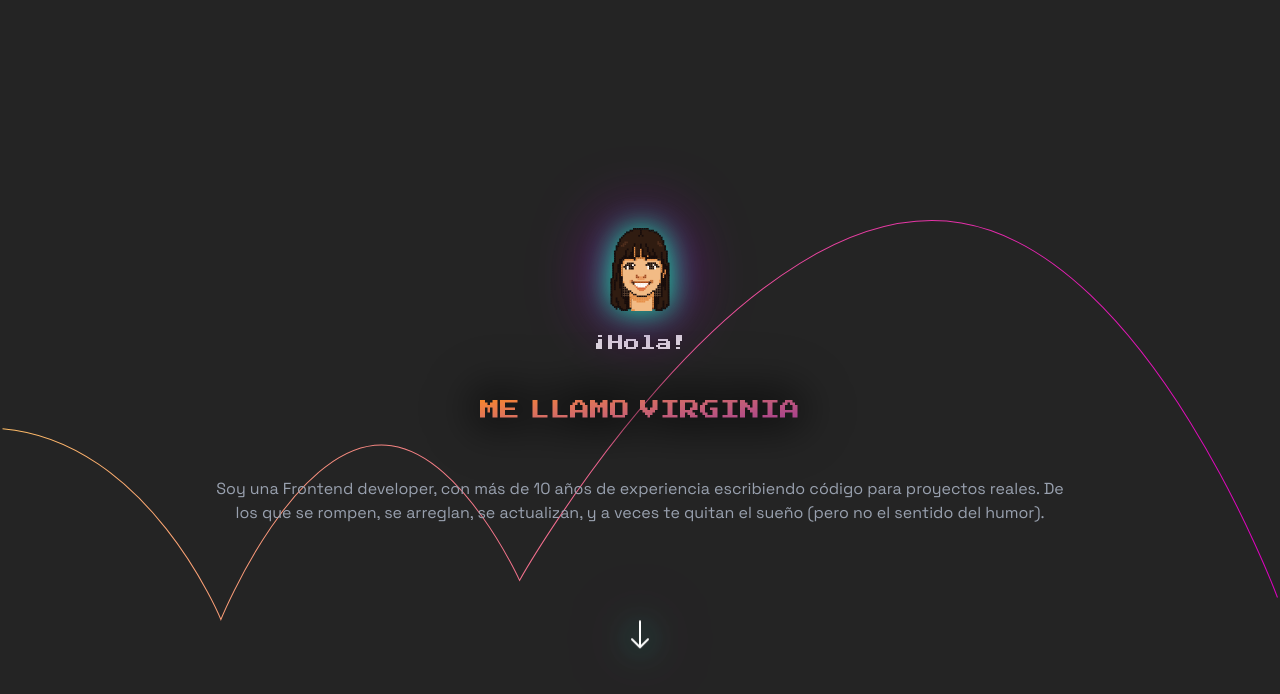
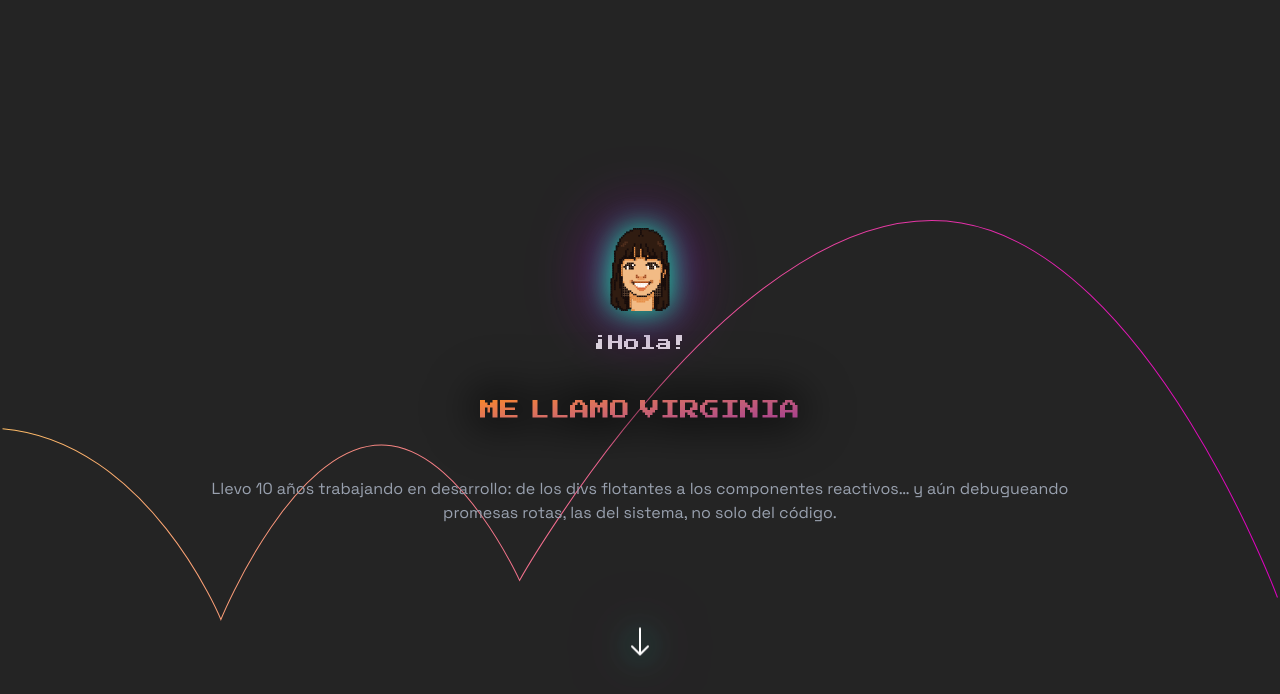
Before and after one commit to virgipavon/virginiasjourney, a Vue app: page / in a window 1280 px wide. Shown: the top 694 px of the page. Built offline with nearby package versions, Linux system fonts and the light colour scheme.

Commit message:
updated cv info and sections

```diff
--- a/src/assets/data/cv.json
+++ b/src/assets/data/cv.json
@@ -4,12 +4,12 @@
       "id": "intro",
       "intro": "¡Hola!",
       "title": "Me llamo Virginia",
-      "content": "Soy una Frontend developer, con más de 10 años de experiencia escribiendo código para proyectos reales. De los que se rompen, se arreglan, se actualizan, y a veces te quitan el sueño (pero no el sentido del humor)."
+      "content": "Llevo 10 años trabajando en desarrollo: de los divs flotantes a los componentes reactivos… y aún debugueando promesas rotas, las del sistema, no solo del código."
     },
     {
       "id": "summary",
-      "title": "Llevo 10 años trabajando en desarrollo: de los divs flotantes a los componentes reactivos… y aún debugueando promesas rotas, las del sistema, no solo del código.",
-      "content": "Mi fuerte es el frontend moderno: Vue, Angular, Tailwind, Vite.\nY también he tenido mis batallas con WordPress, Drupal o Typo3.\nLo importante: sé adaptarme, sé leer código ajeno, y me importa que lo que entrego sea accesible, mantenible y limpio"
+      "title": "Explorando IA y optimizando procesos sin convertir reuniones en monólogos de terror",
+      "content": "Trabajo como desarrolladora front, tengo más de 10 años de experiencia en entornos corporativos, trabajando con Vue.js, Angular y metodologías modernas (BEM, CI/CD, accesibilidad, AWS). Tengo alta capacidad de adaptación y foco en la calidad del código. Actualmente, estoy interesada en seguir creciendo técnicamente en nuevas áreas como integraciones complejas, Python y herramientas de IA aplicadas. Desde que empecé en el desarrollo, siempre he disfrutado crear interfaces que no solo se vean bien, sino que sean funcionales y eficientes. Durante mi trayectoria, he trabajado en sectores como educación, banca, multinacionales o la administración pública, desarrollando productos digitales que facilitan la vida de los usuarios y mejoran la experiencia en la web."
     },
     {
       "id": "experience",
@@ -17,26 +17,30 @@
       "content": [
         {
           "job": {
-            "title": "INECO (2023 – ahora)",
-            "content": "Actualmente trabajo en INECO, desarrollando con Angular y Vue, y jugando con servicios de AWS: Cognito, Amplify, Lambda… También me encargo de automatizaciones con GitLab. Las reuniones son en GMT, pero yo sigo programando en CET con café."
+            "title": "INECO",
+            "date": "Abril 2023 - Actual",
+            "content": "Actualmente trabajo en INECO como desarrolladora frontend. He estado involucrada en varios proyectos, como IGAE, donde trabajé con Angular desarrollando funcionalidades internas, y ahora en la SEDIA, un proyecto en el que utilicé Vue junto con servicios de AWS. En este último integré Cognito, Amplify y funciones Lambda, además de diseñar componentes escalables y seguros. También participé en la configuración de los pipelines de integración y despliegue continuo usando GitLab."
           }
         },
         {
           "job": {
-            "title": "UNIR (2020 – 2023)",
-            "content": "Tres años manteniendo la web institucional de UNIR. WordPress, estructura heredada, plugins que no firmaría nadie. Aun así, metí mejoras donde se podía: accesibilidad, rendimiento, pequeños scripts. Fue duro, pero aprendí una barbaridad."
+            "title": "UNIR",
+            "date": "Septiembre 2020 - Abril 2023",
+            "content": "Estuve trabajando en UNIR, la Universidad Internacional de La Rioja, donde me encargaba del mantenimiento y la evolución de su web institucional, que está basada en WordPress. Allí trabajé con Vanilla JavaScript, Cypress para los tests automatizados, y Sass para los estilos."
           }
         },
         {
           "job": {
-            "title": "ELEGRA / Ferrovial (2019 – 2020)",
-            "content": "Aquí hice una de las cosas que más me enorgullece: la web corporativa de Ferrovial, que ganó premios internacionales. Yo me ocupé de gran parte de la accesibilidad AA (WCAG 2.1), algo que me tomé muy en serio. Usamos Vue, Sass, Pug y… Gulp. Sí, Gulp. Qué tiempos."
+            "title": "ELEGRA / Ferrovial",
+            "date": "Marzo 2019 - Septiembre 2020",
+            "content": "Aquí hice una de las cosas que más me enorgullece: la web corporativa de Ferrovial, que ganó varios premios internacionales. Especialmente enfocada en accesibilidad, donde alcanzamos el nivel AA siguiendo los estándares WCAG 2.1. Utilizamos tecnologías como Vue.js, JavaScript, Gulp, Pug y Sass, y aplicamos metodologías como BEM y diseño responsive para asegurar una experiencia óptima en todos los dispositivos."
           }
         },
         {
           "job": {
-            "title": "También trabajé en ARCMEDIA",
-            "content": "donde empecé en serio con portales grandes, multilingües y bastante más exigentes de lo que esperaba. Ahí aprendí a optimizar, a trabajar en equipo, y a no subestimar el CSS de nadie."
+            "title": "ARCMEDIA",
+            "date": "Marzo 2016 - Junio 2018",
+            "content": "Durante esta etapa trabajé en una gran variedad de proyectos, principalmente para sectores como la banca, la salud y organizaciones benéficas. Trabajamos en desarrollos muy distintos entre sí, que iban desde webs corporativas hasta plataformas complejas con requisitos específicos. Formaba parte de un equipo internacional y el idioma de trabajo era el inglés, lo que me permitió ganar soltura en entornos multiculturales. A nivel técnico, utilicé tecnologías frontend como JavaScript, Sass, Gulp y distintos CMS, con un enfoque constante en la calidad, el rendimiento y la experiencia de usuario."
           }
         }
       ]
@@ -44,17 +48,98 @@
     {
       "id": "studies",
       "title": "Estudié desarrollo de aplicaciones informáticas",
-      "content": "Y luego me especialicé en diseño, desarrollo y comunicación digital. Aprendí tanto de diseño como de código. Y creo que se nota."
+      "subtitle": "Y luego me especialicé en diseño, desarrollo y comunicación digital. Aprendí tanto de diseño como de código. Y creo que se nota.",
+      "content": [
+        {
+          "studies": {
+            "title": "TÉCNICO SUPERIOR EN DESARROLLO DE APLICACIONES INFORMÁTICAS"
+          }
+        },
+        {
+          "studies": {
+            "title": "MÁSTER DISEÑO, DESARROLLO Y COMUNICACIÓN DIGITAL"
+          }
+        }
+      ]
     },
     {
       "id": "languages",
-      "title": "I can speak English. I am agree",
-      "content": "Nivel C1. Me he acostumbrado a leer documentación en inglés, trabajar con gente de otros países y discutir con APIs sin subtítulos."
+      "title": "I can speak English",
+      "content": "Inglés nivel C1 (gracias, Kings College). Lo utilizo de forma habitual en documentación técnica y en reuniones con equipos distribuidos por medio planeta. Estoy acostumbrada a trabajar en entornos donde la colaboración multilingüe y la coordinación entre distintos husos horarios son parte del día a día."
     },
     {
-      "id": "skills",
-      "title": "¿En qué soy buena?",
-      "content": "En escribir código limpio que se pueda mantener.\nEn detectar lo que va a dar problemas antes de que lo dé.\nEn accesibilidad, en pensar en usuarios reales.\nY en no rendirme cuando algo se rompe, aunque el error empiece con “undefined is not a function”."
+      "id": "projects",
+      "title": "Cosas que he hecho y de las que estoy bastante orgullosa",
+      "content": [
+        {
+          "project": {
+            "title": "FERROVIAL.COM",
+            "url": "https://www.ferrovial.com/",
+            "desc": "Mejor web corporativa (Ragan Pr Daily’s, European Excellence, Agripina). Mejor soporte digital en los premios Dircom 2020. Tecnologías: Vue.js, JSON, JavaScript."
+          }
+        },
+        {
+          "project": {
+            "title": "UNIR.NET",
+            "url": "https://www.unir.net/",
+            "desc": "Proyecto institucional de alto tráfico.Tecnologías: Sass, BEM, JSON, JavaScript, Cypress, Wordpress,"
+          }
+        }
+      ]
+    },
+    {
+      "id": "technologies",
+      "title": "Tecnologías que manejo (o he trabajado con ellas)",
+      "content": [
+        {
+          "type": {
+            "title": "Lenguajes:",
+            "desc": "JavaScript (ES6+), HTML5, CSS3, JSON, Pug"
+          }
+        },
+        {
+          "type": {
+            "title": "Frameworks:",
+            "desc": "Vue.js, Angular, Cypress, TailwindCSS, Vite"
+          }
+        },
+        {
+          "type": {
+            "title": "Automatización:",
+            "desc": "Gulp (proyectos legacy), Vite (proyectos actuales)"
+          }
+        },
+        {
+          "type": {
+            "title": "Backend:",
+            "desc": "Python (En progreso)"
+          }
+        },
+        {
+          "type": {
+            "title": "Cloud:",
+            "desc": "AWS (Cognito, Amplify, Lambda, IAM)"
+          }
+        },
+        {
+          "type": {
+            "title": "DevOps:",
+            "desc": "GitLab CI/CD"
+          }
+        },
+        {
+          "type": {
+            "title": "CMS:",
+            "desc": "WordPress, Drupal, Typo3"
+          }
+        },
+        {
+          "type": {
+            "title": "Buenas prácticas:",
+            "desc": "Accesibilidad AA, BEM, Responsive Design, optimización de rendimiento con herramientas como Vite y TailwindCSS."
+          }
+        }
+      ]
     },
     {
       "id": "next",
--- a/src/components/HelloImVirginia.vue
+++ b/src/components/HelloImVirginia.vue
@@ -3,8 +3,9 @@
   import WorkExperience from './WorkExperience.vue'
   import Studies from './Studies.vue'
   import Languages from './Languages.vue'
-  import SoftSkills from './SoftSkills.vue'
+  import KeyProjects from './KeyProjects.vue'
   import NextSteps from './NextSteps.vue'
+  import Technologies from './Technologies.vue'
 
   import FaceIcon from '../icons/face.vue'
   import Line from '../icons/line.vue'
@@ -34,8 +35,9 @@
       ".marker-exp",
       ".marker-stu",
       ".marker-lang",
-      ".marker-skills",
-      ".marker-next"
+      ".marker-projects",
+      ".marker-next",
+      ".marker-tech"
     ];
 
     for (let i = 0; i < markers.length - 1; i++) {
@@ -230,11 +232,13 @@
 
       <WorkExperience/>
 
-      <Studies />
+      <KeyProjects />
 
       <Languages />
 
-      <SoftSkills />
+      <Studies />
+
+      <Technologies />
 
       <NextSteps />
 
--- a/src/components/Intro.vue
+++ b/src/components/Intro.vue
@@ -15,7 +15,7 @@
             class="text-base uppercase filter-black overflow-hidden pb-5 font-bold text-5xl text-transparent text-center bg-clip-text bg-gradient-to-br from-[#8c069e] to-[#fd8904]">
             {{ summary.title }}
           </h3>
-          <p class="filter-black mt-8 text-base text-gray-400 text-center" id="description">
+          <p class="filter-black mt-8 text-base text-gray-400 text-center">
             {{ summary.content }}
           </p>
         </div>
--- /dev/null
+++ b/src/components/KeyProjects.vue
@@ -0,0 +1,31 @@
+<script setup>
+  import { useCV } from '../composables/useCV'
+
+  const { sections, getSectionById } = useCV()
+  const projects = getSectionById('projects')
+</script>
+
+<template>
+  <div class="flex flex-col items-center justify-center min-h-screen bg-emerald relative">
+    <p class="text-[0.7em] marker marker-projects uppercase text-emerald-500 font-bold absolute top-0 -right-[17em]">P.Destacados</p>
+    <h3
+      class="text-base uppercase filter-black overflow-hidden pb-5 font-bold text-5xl text-transparent text-center bg-clip-text bg-gradient-to-br from-[#8c069e] to-[#fd8904]">
+      {{ projects.title }}
+    </h3>
+    <div class="flex mt-10 gap-5">
+      <a
+        v-for="(item, index) in projects.content"
+        :href="item.project.url" target="_blank" rel="noopener"
+        :key="index"
+        :class= "[ index % 2 === 0
+          ? 'bg-gradient-to-br from-[#161616] to-[#8c069e]'
+          : 'bg-gradient-to-br from-[#161616] to-[#D26967]' ]"
+        class="p-[2px] rounded-xl mb-10 min-h-[200px] w-[50%]">
+        <div class="bg-[#242424] rounded-[10px] p-10 min-h-[196px] h-full">
+          <h5 class= "text-[#B34D84] text-[0.7em] mb-2">{{ item.project.title }}</h5>
+          <p class="text-gray-400">{{ item.project.desc }}</p>
+        </div>
+      </a>
+    </div>
+  </div>
+</template>
--- a/src/components/Languages.vue
+++ b/src/components/Languages.vue
@@ -8,10 +8,10 @@
   <div class="flex flex-col items-center justify-center min-h-screen bg-emerald relative">
     <p class="text-[0.7em] marker marker-lang uppercase text-emerald-500 font-bold absolute top-0 -right-[17em]">Idiomas</p>
     <h3
-      class="text-xl uppercase overflow-hidden pb-5 font-bold text-5xl text-transparent text-center bg-clip-text bg-gradient-to-br from-[#8c069e] to-[#00a89d]">
+      class="text-base uppercase filter-black overflow-hidden pb-5 font-bold text-5xl text-transparent text-center bg-clip-text bg-gradient-to-br from-[#8c069e] to-[#fd8904]">
       {{ languages.title }}
     </h3>
-    <p class="mt-8 text-lg text-gray-400 text-center" id="description">
+    <p class="mt-8 text-lg text-gray-400 text-center">
       {{ languages.content }}
     </p>
   </div>
--- a/src/components/NextSteps.vue
+++ b/src/components/NextSteps.vue
@@ -12,7 +12,7 @@
       class="text-xl uppercase overflow-hidden pb-5 font-bold text-5xl text-transparent text-center bg-clip-text bg-gradient-to-br from-[#8c069e] to-[#00a89d]">
       {{ next.title }}
     </h3>
-    <p class="mt-8 text-lg text-gray-400 text-center" id="description">
+    <p class="mt-8 text-lg text-gray-400 text-center">
       {{ next.content }}
     </p>
   </div>
--- a/src/components/SoftSkills.vue
+++ /dev/null
@@ -1,19 +0,0 @@
-<script setup>
-  import { useCV } from '../composables/useCV'
-
-  const { sections, getSectionById } = useCV()
-  const skills = getSectionById('skills')
-</script>
-
-<template>
-  <div class="flex flex-col items-center justify-center min-h-screen bg-emerald relative">
-    <p class="text-[0.7em] marker marker-skills uppercase text-emerald-500 font-bold absolute top-0 -right-[17em]">Soft Skills</p>
-    <h3
-      class="text-xl uppercase overflow-hidden pb-5 font-bold text-5xl text-transparent text-center bg-clip-text bg-gradient-to-br from-[#8c069e] to-[#00a89d]">
-      {{ skills.title }}
-    </h3>
-    <section class="mt-8 text-lg text-gray-400">
-      {{ skills.content }}
-    </section>
-  </div>
-</template>
--- a/src/components/Studies.vue
+++ b/src/components/Studies.vue
@@ -6,14 +6,15 @@
 </script>
 
 <template>
-  <div class="flex flex-col items-center justify-center min-h-screen relative">
+  <div class="flex flex-col justify-center min-h-screen relative">
     <p class="text-[0.7em] marker marker-stu uppercase text-[#1AC587] font-bold absolute top-0 -right-[17em]">Formación</p>
     <h3
-      class="text-xl uppercase overflow-hidden pb-5 font-bold text-5xl text-transparent text-center bg-clip-text bg-gradient-to-br from-[#4aff02] to-[#fdfd04]">
+      class="filter-black text-base uppercase overflow-hidden pb-5 font-bold text-5xl text-transparent text-center bg-clip-text bg-gradient-to-br from-[#00a89d] to-[#4aff02]">
       {{ studies.title }}
     </h3>
-    <p class="mt-8 text-lg text-gray-400 text-center" id="description">
-      {{ studies.content }}
+    <p class="mt-8 text-lg text-gray-400 mb-6">
+      {{ studies.subtitle }}
     </p>
+    <h5 v-for="(item, index) in studies.content" class= "text-[#1DC884] text-[0.7em] mb-3">{{ item.studies.title }}</h5>
   </div>
 </template>
--- /dev/null
+++ b/src/components/Technologies.vue
@@ -0,0 +1,22 @@
+<script setup>
+  import { useCV } from '../composables/useCV'
+
+  const { sections, getSectionById } = useCV()
+  const technologies = getSectionById('technologies')
+</script>
+
+<template>
+  <div class="flex flex-col justify-center min-h-screen bg-emerald relative">
+    <p class="text-[0.7em] marker marker-tech uppercase text-emerald-500 font-bold absolute top-0 -right-[17em]">Tecnologías</p>
+    <h3
+      class="text-base uppercase filter-black overflow-hidden pb-5 font-bold text-5xl text-transparent text-center bg-clip-text bg-gradient-to-br from-[#8c069e] to-[#fd8904]">
+      {{ technologies.title }}
+    </h3>
+    <div v-for="(item, index) in technologies.content"
+    class="bg-[#242424] py-5 h-full"
+    :key="index">
+      <h5 class= "text-[#B34D84] text-[0.7em] mb-2">{{ item.type.title }}</h5>
+      <p class="text-gray-400">{{ item.type.desc }}</p>
+    </div>
+  </div>
+</template>
--- a/src/components/WorkExperience.vue
+++ b/src/components/WorkExperience.vue
@@ -12,7 +12,7 @@
       class="filter-black text-base uppercase overflow-hidden pb-5 font-bold text-5xl text-transparent text-center bg-clip-text bg-gradient-to-br from-[#00a89d] to-[#4aff02]">
       {{ jobs.title }}
     </h3>
-    <div class="flex flex-col mt-10">
+    <div class="flex mt-10 gap-5 w-[200vw]">
       <div
         v-for="(item, index) in jobs.content"
         :key="index"
@@ -20,8 +20,9 @@
           ? 'bg-gradient-to-br from-[#161616] to-[#00a89d]'
           : 'bg-gradient-to-br from-[#161616] to-[#4aff02]' ]"
         class="p-[2px] rounded-xl mb-10 min-h-[200px]">
-        <div class="bg-[#242424] rounded-[10px] p-10 min-h-[196px]">
-          <h5 class= "text-[#1DC884] text-[0.7em] mb-5">{{ item.job.title }}</h5>
+        <div class="bg-[#242424] rounded-[10px] p-10 min-h-[196px] h-full">
+          <h5 class= "text-[#1DC884] text-[0.7em] mb-2">{{ item.job.title }}</h5>
+          <p class="mb-4 text-[#00a89d] text-sm">{{ item.job.date }}</p>
           <p class="text-gray-400">{{ item.job.content }}</p>
         </div>
       </div>
--- a/src/style.css
+++ b/src/style.css
@@ -28,3 +28,12 @@ h1 {
 .filter-black {
   filter: drop-shadow(0 0 1em #000000) drop-shadow(0 0 1em #000000);
 }
+
+a {
+  transition: transform 0.3s ease, filter 0.3s ease;
+}
+
+a:hover {
+  filter: drop-shadow(0 0 1em #B34D84);
+  transform: scale(1.02);
+}
--- a/vite.config.js
+++ b/vite.config.js
@@ -8,6 +8,6 @@ export default defineConfig({
 
   plugins: [
     vue(),
-    tailwindcss()
+    tailwindcss(),
   ],
 })
```
